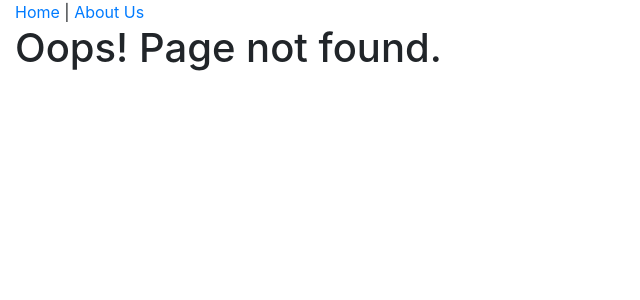
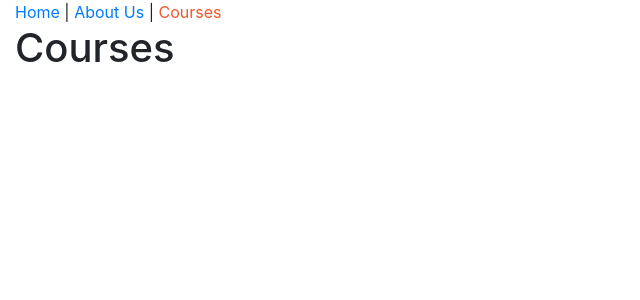
Before and after one commit to surendramishra999/react-redux, a React app: page /courses in a window 1280 px wide. Before the commit this address had no page. Shown: the top 300 px of the page, without its empty margins (0-640 px from the left). Built offline with nearby package versions, Linux system fonts and the light colour scheme.

Commit message:
Courses page added

```diff
--- a/src/components/App.js
+++ b/src/components/App.js
@@ -4,6 +4,7 @@ import HomePage from "./home/HomePage";
 import AboutPage from "./about/AboutPage";
 import Header from "./common/Header";
 import PageNotFound from "./PageNotFound";
+import CoursePage from "./courses/CoursesPage";
 
 function App() {
   return (
@@ -12,6 +13,7 @@ function App() {
       <Switch>
         <Route exact path="/" component={HomePage} />
         <Route path="/about" component={AboutPage} />
+        <Route path="/courses" component={CoursePage} />
         <Route component={PageNotFound} />
       </Switch>
     </div>
--- a/src/components/common/Header.js
+++ b/src/components/common/Header.js
@@ -13,6 +13,10 @@ const Header = () => {
       <NavLink to="/about" activeStyle={activeStyle}>
         About Us
       </NavLink>
+      {" | "}
+      <NavLink to="/courses" activeStyle={activeStyle}>
+        Courses
+      </NavLink>
     </nav>
   );
 };
--- /dev/null
+++ b/src/components/courses/CoursesPage.js
@@ -0,0 +1,13 @@
+import React from "react";
+
+class CoursePage extends React.Component {
+  render() {
+    return (
+      <div>
+        <h1>Courses</h1>
+      </div>
+    );
+  }
+}
+
+export default CoursePage;
```
